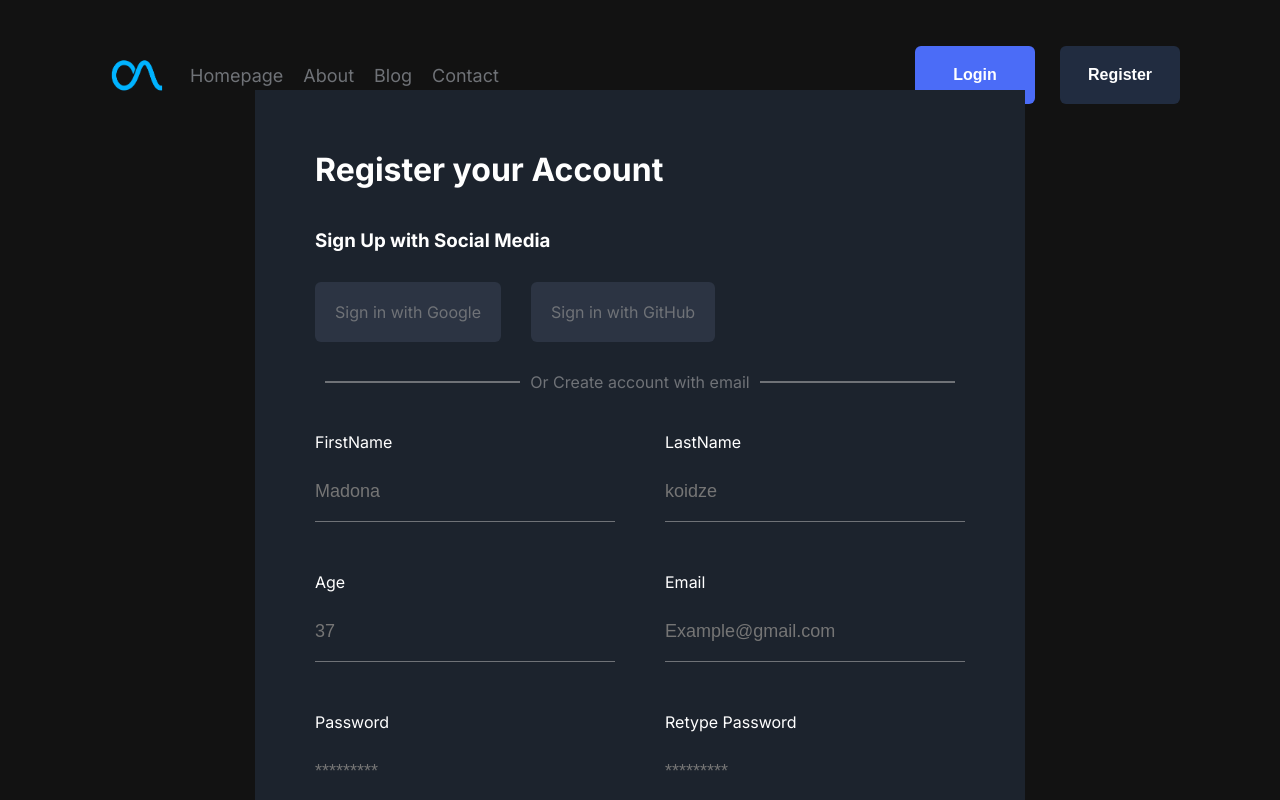
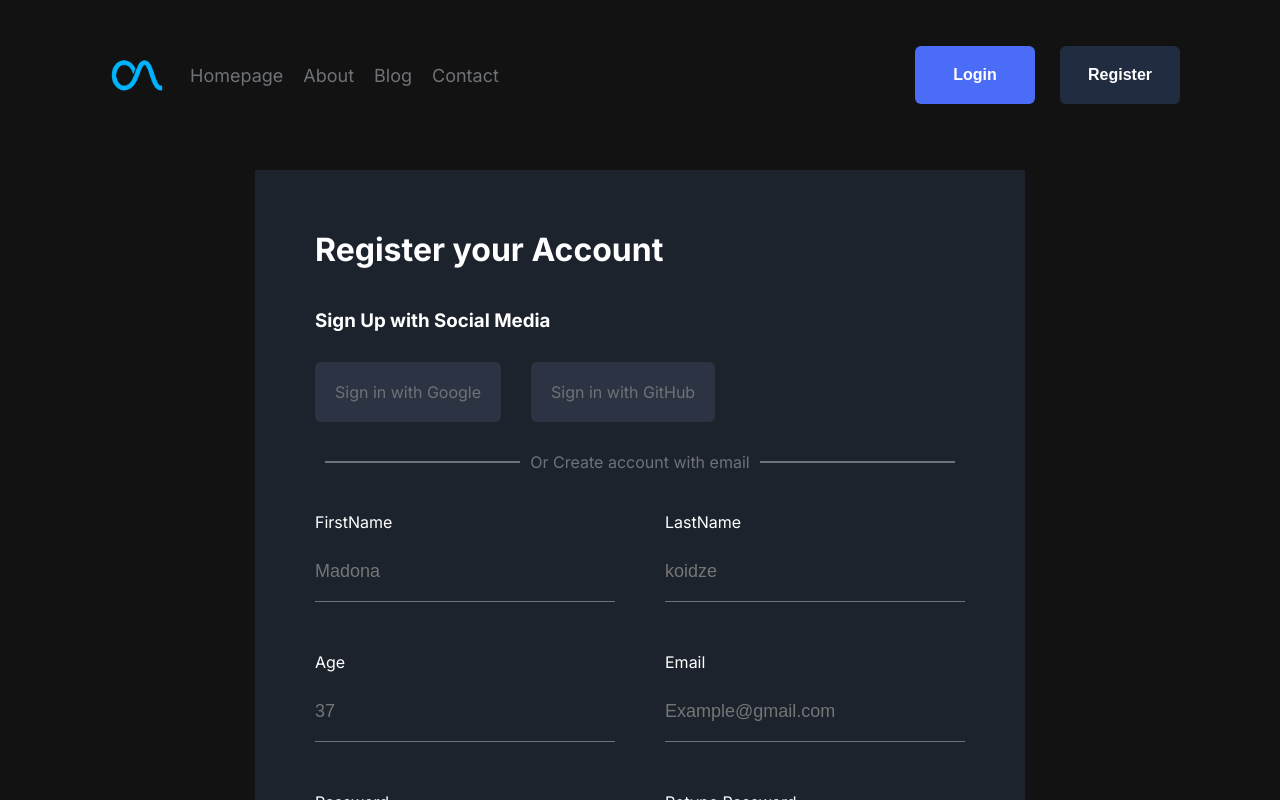
Before and after one commit to RatiBeqauri25/FinalProject, a Next.js app: page /register in a window 1280 px wide. Shown: the top 800 px of the page. Built offline with nearby package versions, Linux system fonts and the light colour scheme.

Commit message:
margini damaviwyda

```diff
--- a/src/app/(auth)/register/register.module.css
+++ b/src/app/(auth)/register/register.module.css
@@ -1,5 +1,6 @@
 .container {
     margin: auto;
+    margin-top: 80px;
     display: flex;
     flex-direction: column;
     gap: 40px;
```
